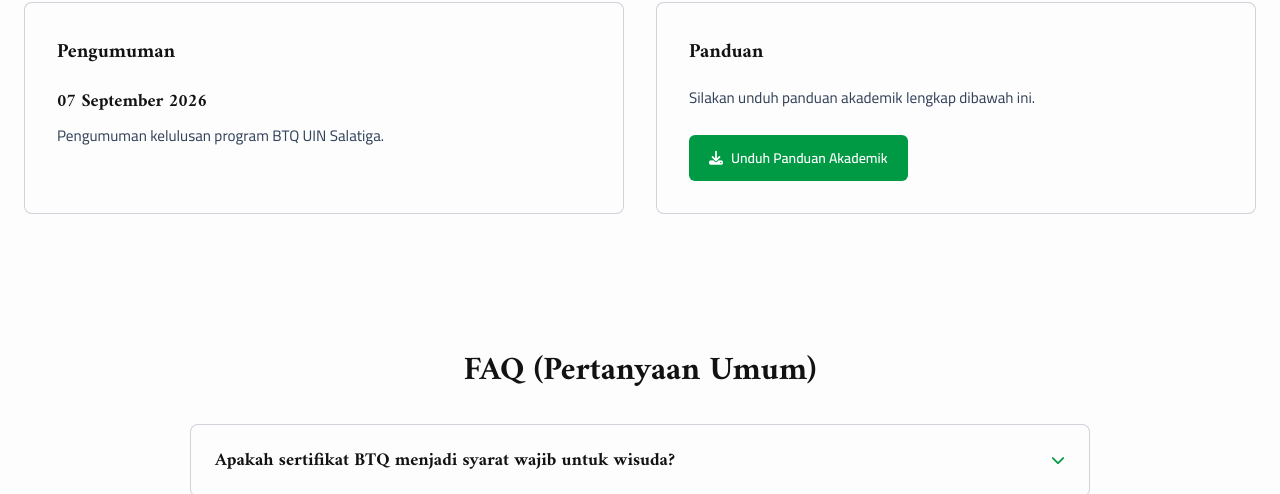
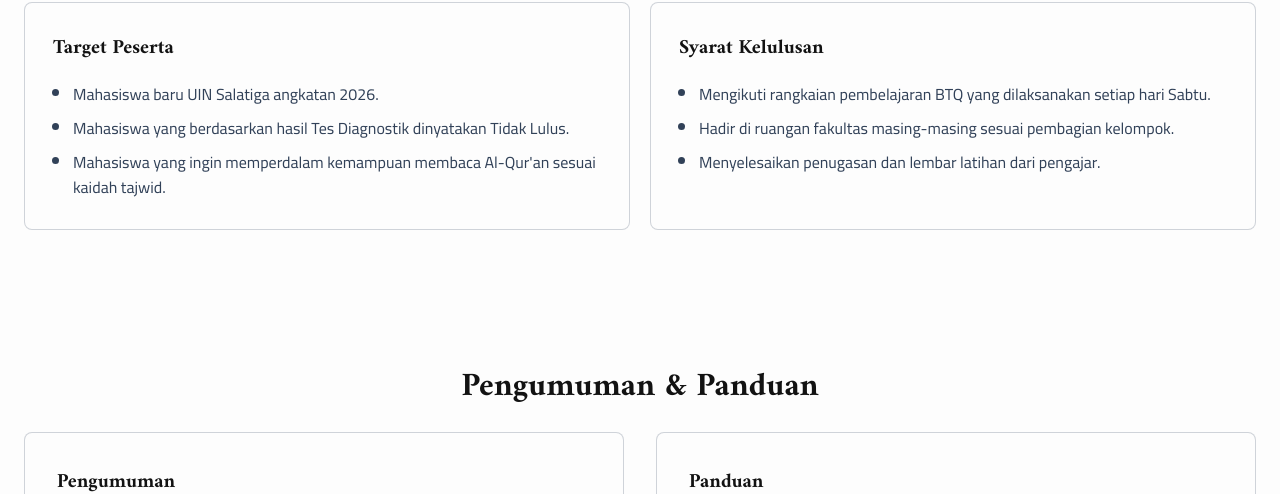
Before and after one commit to ashabilrizqi/btq-uin-salatiga, a plain HTML site: page informasi.html in a window 1280 px wide. Shown: the part 758-1252 px from the top of the page. Drawn offline with Linux system fonts and the light colour scheme; a web font is replaced by a local one.

Commit message:
menambahkan target dan syarat

```diff
--- a/css/informasi.css
+++ b/css/informasi.css
@@ -185,6 +185,10 @@ header {
   background-color: var(--bg-light);
 }
 
+.info-section.bg-alt {
+  background-color: #f5f7f6;
+}
+
 .info-container {
   max-width: 1280px;
   margin: 0 auto;
@@ -329,10 +333,43 @@ header {
   background-color: var(--primary-dark);
 }
 
+.target-syarat-description {
+  max-width: 760px;
+  margin: 0 auto 2rem;
+  color: var(--text-muted);
+  line-height: 1.6;
+  text-align: center;
+}
+
+.info-cards-grid.target-syarat-grid {
+  grid-template-columns: minmax(0, 1fr);
+  gap: 1.25rem;
+}
+
+.target-syarat-card {
+  justify-content: flex-start;
+  padding: 1.75rem;
+}
+
+.target-syarat-list {
+  padding-left: 1.25rem;
+  margin: 0;
+  color: var(--text-muted);
+  line-height: 1.6;
+}
+
+.target-syarat-list li + li {
+  margin-top: 0.5rem;
+}
+
 @media (min-width: 768px) {
   .info-cards-grid {
     grid-template-columns: repeat(2, 1fr);
     align-items: stretch;
+  }
+
+  .info-cards-grid.target-syarat-grid {
+    grid-template-columns: repeat(2, minmax(0, 1fr));
   }
 }
 
--- a/informasi.html
+++ b/informasi.html
@@ -103,8 +103,40 @@
     </section>
     <!-- ! Jadwal Pembelajaran End -->
 
+    <!-- ! Target & Syarat -->
+    <section class="info-section" id="target-syarat">
+      <div class="info-container">
+        <h2 class="section-title">Target & Syarat</h2>
+
+        <div class="info-cards-grid target-syarat-grid">
+          <article class="info-card target-syarat-card">
+            <div class="card-icon-header">
+              <h3 class="info-card-title">Target Peserta</h3>
+            </div>
+            <ul class="target-syarat-list">
+              <li>Mahasiswa baru UIN Salatiga angkatan 2026.</li>
+              <li>Mahasiswa yang berdasarkan hasil Tes Diagnostik dinyatakan Tidak Lulus.</li>
+              <li>Mahasiswa yang ingin memperdalam kemampuan membaca Al-Qur'an sesuai kaidah tajwid.</li>
+            </ul>
+          </article>
+
+          <article class="info-card target-syarat-card">
+            <div class="card-icon-header">
+              <h3 class="info-card-title">Syarat Kelulusan</h3>
+            </div>
+            <ul class="target-syarat-list">
+              <li>Mengikuti rangkaian pembelajaran BTQ yang dilaksanakan setiap hari Sabtu.</li>
+              <li>Hadir di ruangan fakultas masing-masing sesuai pembagian kelompok.</li>
+              <li>Menyelesaikan penugasan dan lembar latihan dari pengajar.</li>
+            </ul>
+          </article>
+        </div>
+      </div>
+    </section>
+    <!-- ! Target & Syarat End -->
+
     <!-- ! Pengumuman & Panduan -->
-    <section class="info-section bg-alt">
+    <section class="info-section">
       <div class="info-container">
         <h1 class="section-title">Pengumuman & Panduan</h1>
 
```
